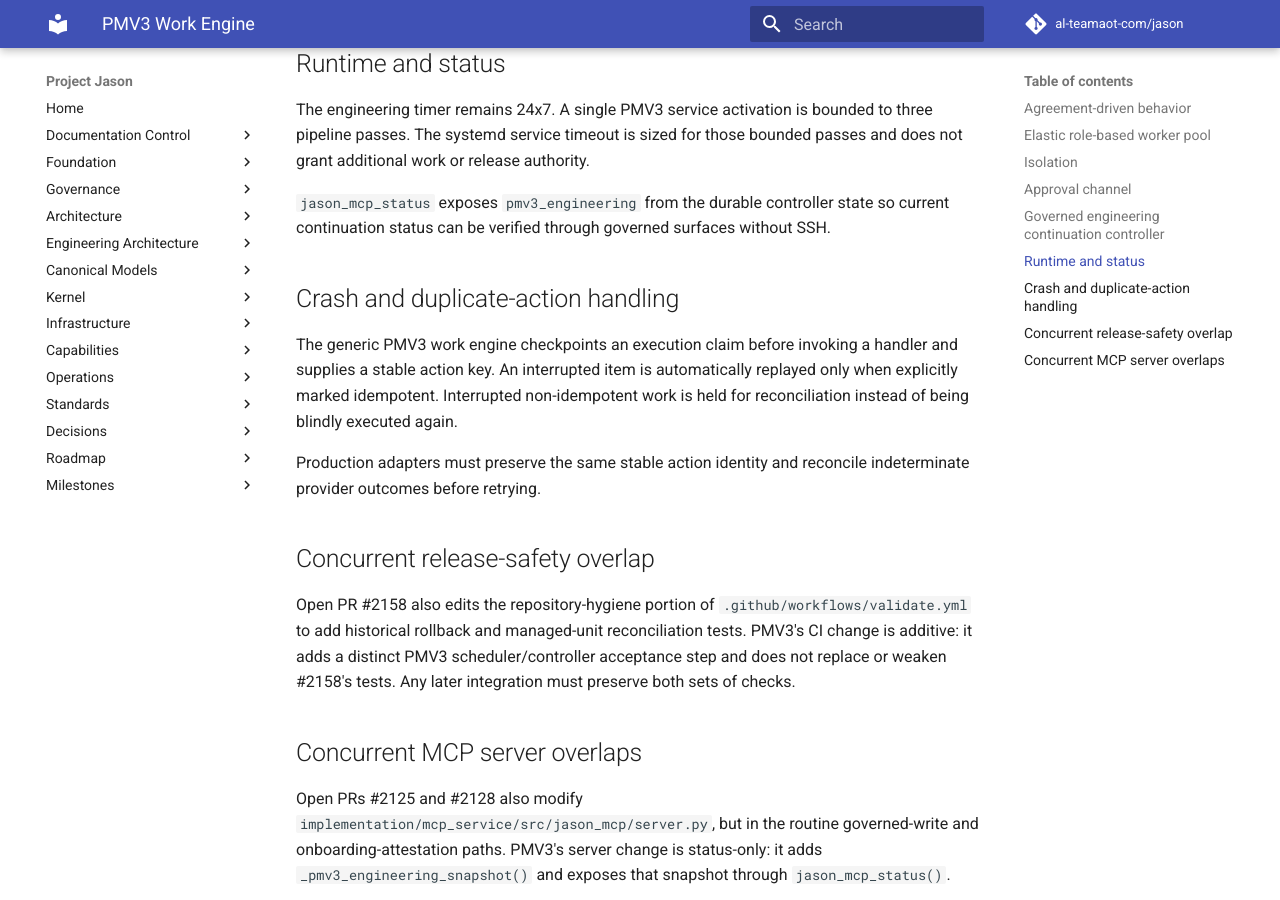
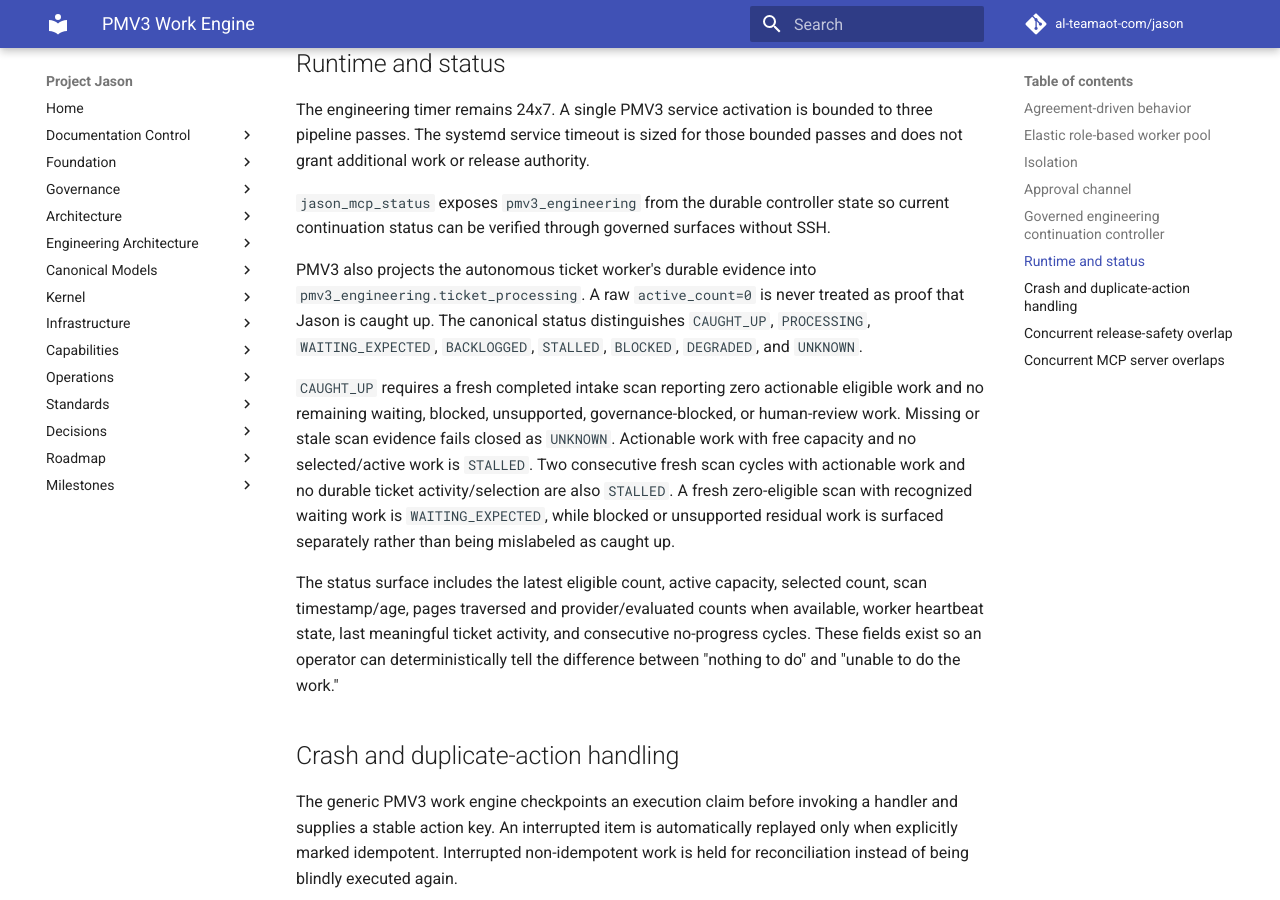
Before and after one commit to al-teamaot-com/jason, an MkDocs documentation site: the page built from docs/engineering/PMV3-Work-Engine.md, in a window 1280 px wide and 900 px high, scrolled down 2670 px. Built offline with MkDocs 1.6.1 and Material for MkDocs 9.7.7, drawn with Linux system fonts in a browser that asks for light colours; comment, search, counter and statistics services are not loaded.

Commit message:
Document PM v3 ticket-processing health semantics

```diff
--- a/docs/engineering/PMV3-Work-Engine.md
+++ b/docs/engineering/PMV3-Work-Engine.md
@@ -119,6 +119,28 @@ passes and does not grant additional work or release authority.
 state so current continuation status can be verified through governed surfaces
 without SSH.
 
+PMV3 also projects the autonomous ticket worker's durable evidence into
+`pmv3_engineering.ticket_processing`. A raw `active_count=0` is never treated
+as proof that Jason is caught up. The canonical status distinguishes
+`CAUGHT_UP`, `PROCESSING`, `WAITING_EXPECTED`, `BACKLOGGED`, `STALLED`,
+`BLOCKED`, `DEGRADED`, and `UNKNOWN`.
+
+`CAUGHT_UP` requires a fresh completed intake scan reporting zero actionable
+eligible work and no remaining waiting, blocked, unsupported, governance-blocked,
+or human-review work. Missing or stale scan evidence fails closed as `UNKNOWN`.
+Actionable work with free capacity and no selected/active work is `STALLED`.
+Two consecutive fresh scan cycles with actionable work and no durable ticket
+activity/selection are also `STALLED`. A fresh zero-eligible scan with
+recognized waiting work is `WAITING_EXPECTED`, while blocked or unsupported
+residual work is surfaced separately rather than being mislabeled as caught up.
+
+The status surface includes the latest eligible count, active capacity, selected
+count, scan timestamp/age, pages traversed and provider/evaluated counts when
+available, worker heartbeat state, last meaningful ticket activity, and
+consecutive no-progress cycles. These fields exist so an operator can
+deterministically tell the difference between "nothing to do" and "unable to do
+the work."
+
 ## Crash and duplicate-action handling
 
 The generic PMV3 work engine checkpoints an execution claim before invoking a
```
